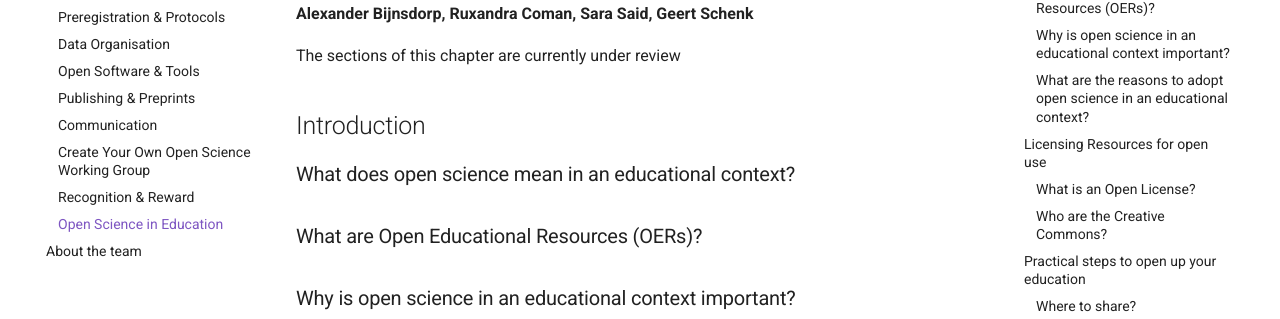
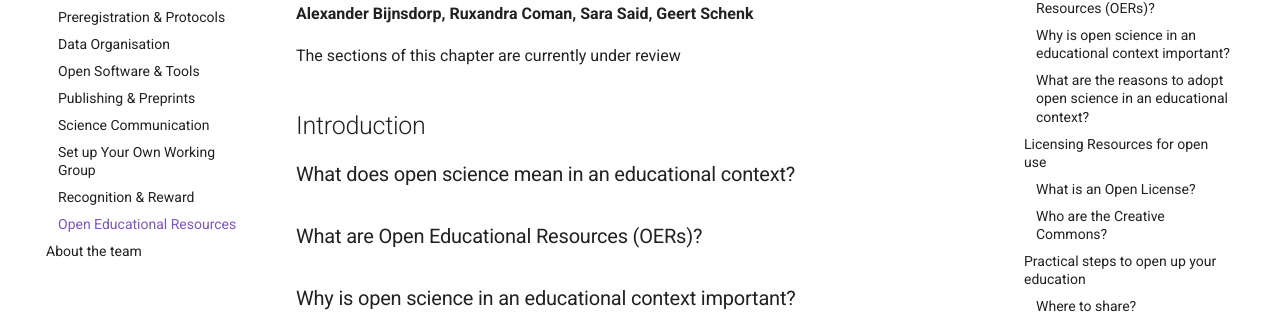
Before and after one commit to ANW-Open-Science/Open-Science-Guidebook-for-Neuroscientists, an MkDocs documentation site: the page built from docs/tabs/9-educational_resources.md, in a window 1280 px wide. Shown: the part 220-539 px from the top of the page. Built offline with MkDocs 1.6.1 and Material for MkDocs 9.7.7, drawn with Linux system fonts in a browser that asks for light colours.

Commit message:
Update mkdocs.yml

```diff
--- a/mkdocs.yml
+++ b/mkdocs.yml
@@ -19,10 +19,10 @@ nav:
     - Data Organisation: tabs/3-data_organisation.md
     - Open Software & Tools: tabs/4-open_software_tools.md
     - Publishing & Preprints: tabs/5-publishing_preprints.md
-    - Communication: tabs/6-communication.md
-    - Create Your Own Open Science Working Group: tabs/7-create_open_science_working_group.md
+    - Science Communication: tabs/6-communication.md
+    - Set up Your Own Working Group: tabs/7-create_open_science_working_group.md
     - Recognition & Reward: tabs/8-recognition_reward.md
-    - Open Science in Education: tabs/9-educational_resources.md
+    - Open Educational Resources: tabs/9-educational_resources.md
 
   - About the team: working_group/team.md
 
```
